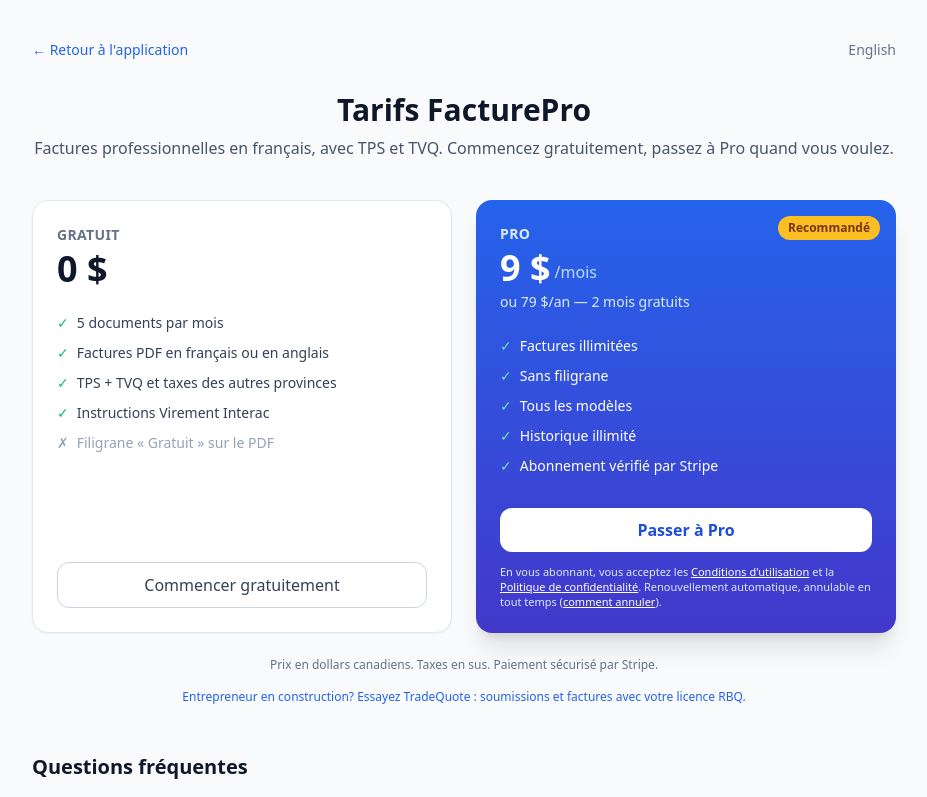
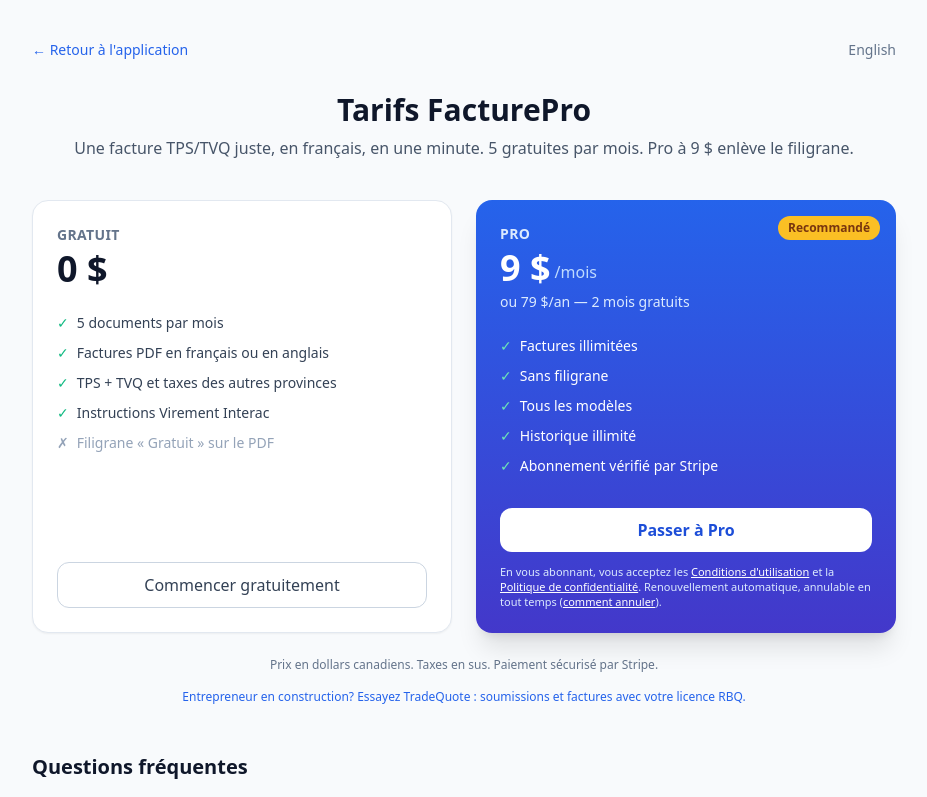
Before and after one commit to lgxpowerna-gif/facturepro, a Next.js app: page /tarifs in a window 1280 px wide. Shown: the top 797 px of the page, without its empty margins (176-1103 px from the left). Built offline with nearby package versions, Linux system fonts and the light colour scheme.

Commit message:
Preciser l'offre gratuite et Pro

```diff
--- a/components/PricingPage.tsx
+++ b/components/PricingPage.tsx
@@ -12,7 +12,7 @@
 const COPY = {
   fr: {
     title: "Tarifs FacturePro",
-    sub: "Factures professionnelles en français, avec TPS et TVQ. Commencez gratuitement, passez à Pro quand vous voulez.",
+    sub: "Une facture TPS/TVQ juste, en français, en une minute. 5 gratuites par mois. Pro à 9 $ enlève le filigrane.",
     free: "Gratuit",
     pro: "Pro",
     perMonth: "/mois",
```
